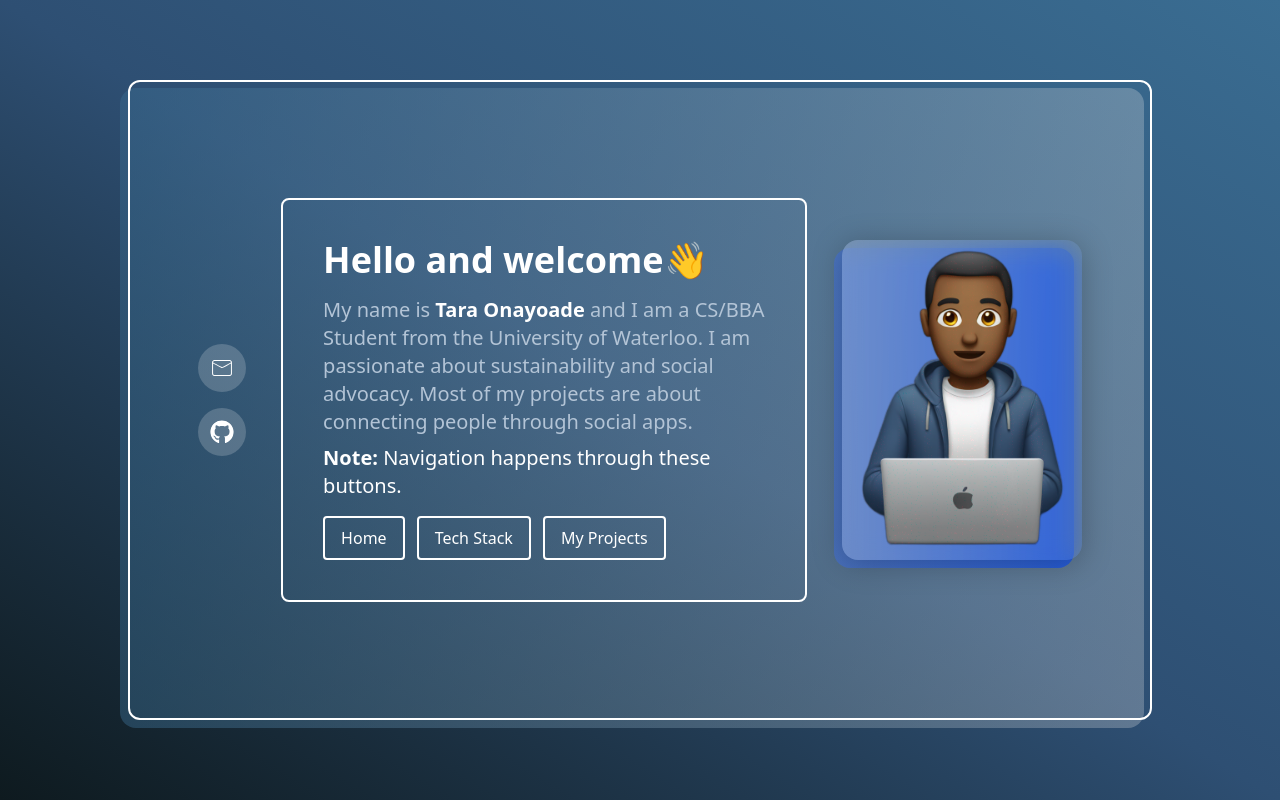
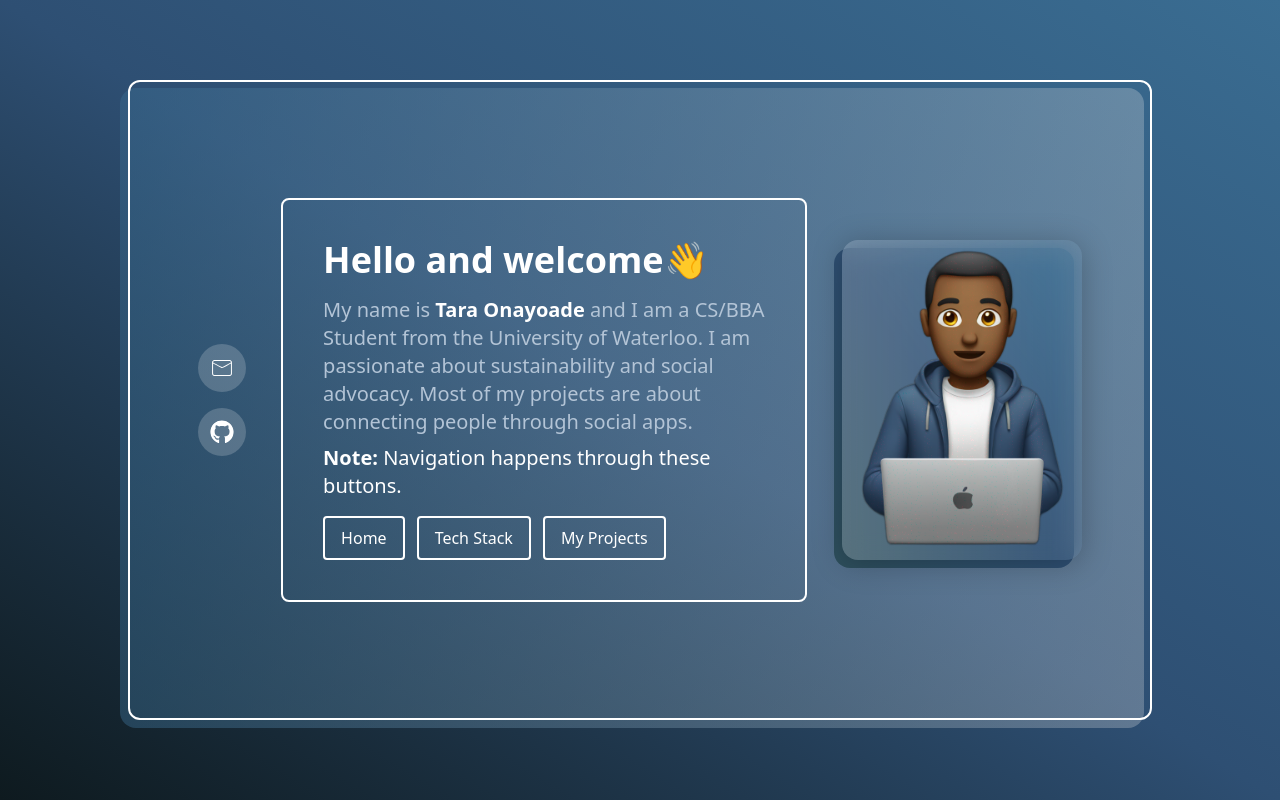
Before and after one commit to tarex13/portfolio, a React (Vite) app: page / in a window 1280 px wide. Built offline with nearby package versions, Linux system fonts and the light colour scheme.

Commit message:
Fixing Home Design

```diff
--- a/src/components/Home.jsx
+++ b/src/components/Home.jsx
@@ -77,7 +77,7 @@ const Home = ({ section, setSection, imageNumber, setShowPopUp }) => {
 
         {/* Avatar */}
         <div className="relative  flex justify-center">
-          <div className="loop-card-base absolute inset-0" />
+          <div className="loop-card-base absolute inset-0 bg-gradient-to-tr from-[#2e4f5c] via-[#1A2E4D] via-[#2E4F73] to-[#3A6D92]" />
           <img
             src="/img.png"
             alt="Tara Avatar"
--- a/src/index.css
+++ b/src/index.css
@@ -7,7 +7,7 @@
   width: 240px;
   height: 320px;
   border-radius: 1em;
-  background: linear-gradient(90deg, #3d71f570, hsla(223, 90%, 50%, 0.694));
+  /*background: linear-gradient(90deg, #3d71f570, hsla(223, 90%, 50%, 0.694));*/
   z-index: 0;
 }
 
```
